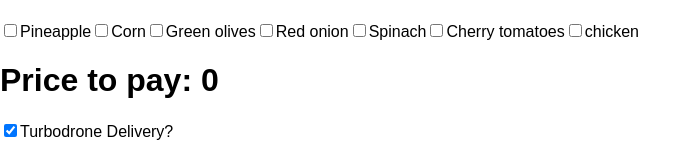
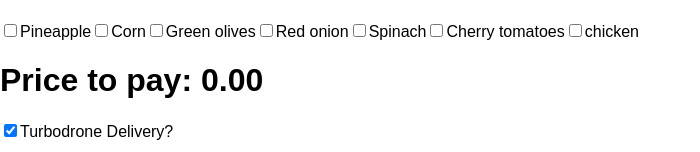
Before and after one commit to Bramvanheuvelen/homework6, a React (Create React App) app in the folder pizza/: page / in a window 1280 px wide. Both pictures are taken after a click on the checkbox 10 px from the left and 509 px from the top of the page. Shown: the part 379-531 px from the top of the page, without its empty margins (0-700 px from the left). Built offline with nearby package versions, Linux system fonts and the light colour scheme.

Commit message:
tofixed added

```diff
--- a/pizza/src/components/PizzaCosts.js
+++ b/pizza/src/components/PizzaCosts.js
@@ -30,7 +30,7 @@ class PizzaCosts extends PureComponent {
     return (
       <div>
         {!this.props.drone && <h1>Price to pay: {this.pizzaPrice()}</h1>}
-        {this.props.drone && <h1>Price to pay: {this.pizzaPrice() * 1.1}</h1>}
+    {this.props.drone && <h1>Price to pay: {(this.pizzaPrice() * 1.1).toFixed(2)}</h1>}
         <form id="turbodrone">
           <input type="checkbox" value="Turbodrone" onChange={this.handleChange} />
           <label for="Turbodrone">Turbodrone Delivery?</label>
--- a/pizza/src/options.js
+++ b/pizza/src/options.js
@@ -1,5 +1,5 @@
 export const Bases = {
-  'NY25': 8.99,
+  'NY25': Number(8.99),
   'NY30': 11.49,
   'NY35': 13.49,
   'NY20': 6.45
```
